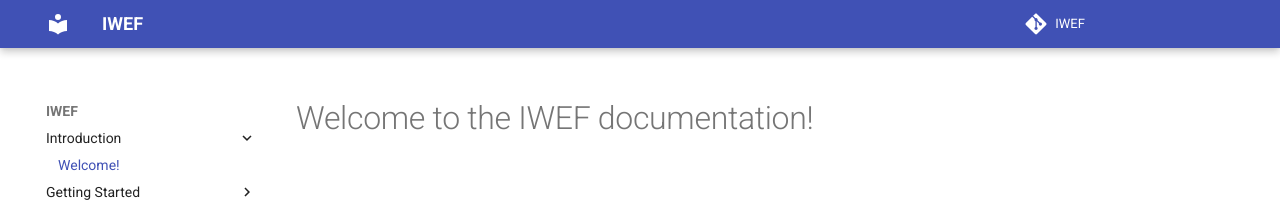
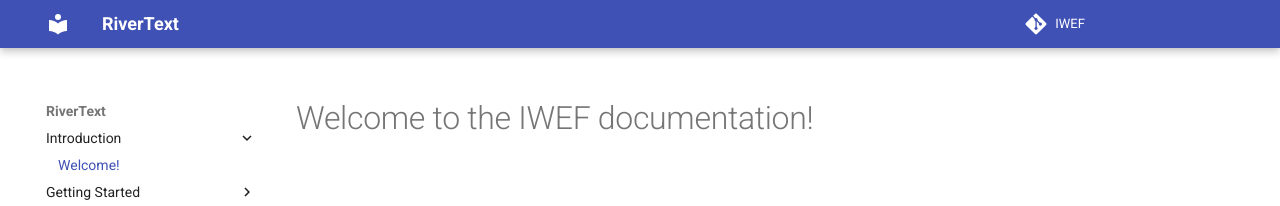
Before and after one commit to dccuchile/rivertext, an MkDocs documentation site: the page built from docs/index.md, in a window 1280 px wide. Shown: the top 206 px of the page. Built offline with MkDocs 1.6.1 and Material for MkDocs 9.7.7, drawn with Linux system fonts in a browser that asks for light colours; comment, search, counter and statistics services are not loaded.

Commit message:
updating links and repostiory name

```diff
--- a/mkdocs.yml
+++ b/mkdocs.yml
@@ -1,10 +1,10 @@
-site_name: IWEF
+site_name: RiverText
 
 plugins:
   - mkdocstrings
 
 repo_name: IWEF
-repo_url: https://github.com/giturra/iwef
+repo_url: https://github.com/dccuchile/rivertext
 
 
 theme:
```
